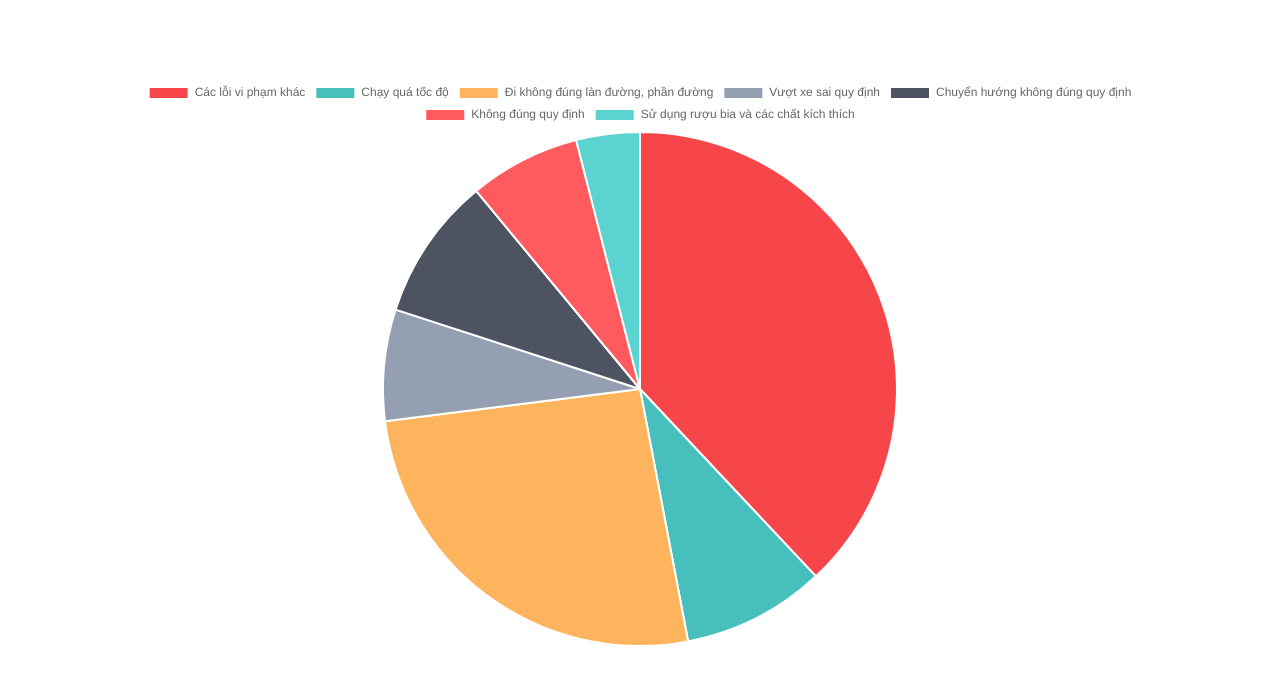
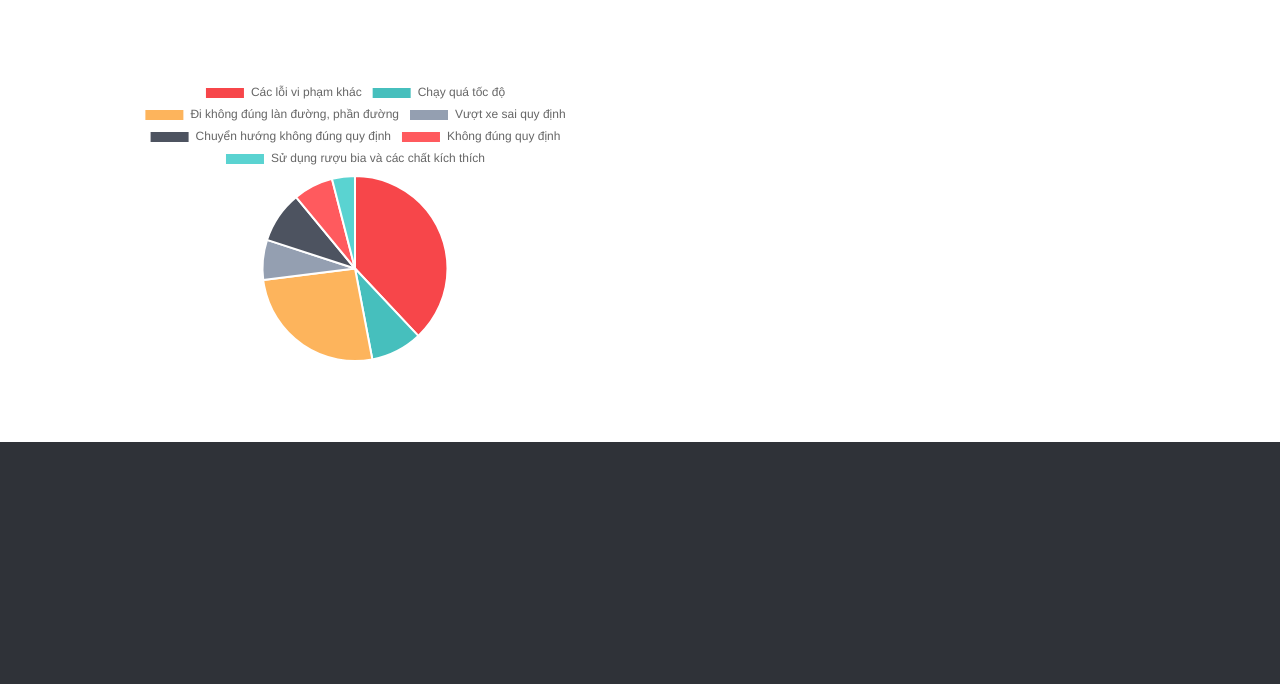
Before and after one commit to vietmrvu/tram2khtn7, a plain HTML site: page index.html in a window 1280 px wide. Shown: the part 196-880 px from the top of the page. After the commit the page ends 800 px from the top, so only its background shows below. Drawn offline with nearby package versions, Linux system fonts and the light colour scheme; some packages are replaced by stand-ins of ours; a script that the page names is missing.

Commit message:
Update index.html

```diff
--- a/index.html
+++ b/index.html
@@ -48,7 +48,9 @@
             </div>
         </div>
         <div class="gap"></div>
-        <canvas id="pieChart"></canvas>
+        <div style="width: 50%"><canvas id="pieChart"></canvas>
+        </div>
+
     </div>
 
 
```
